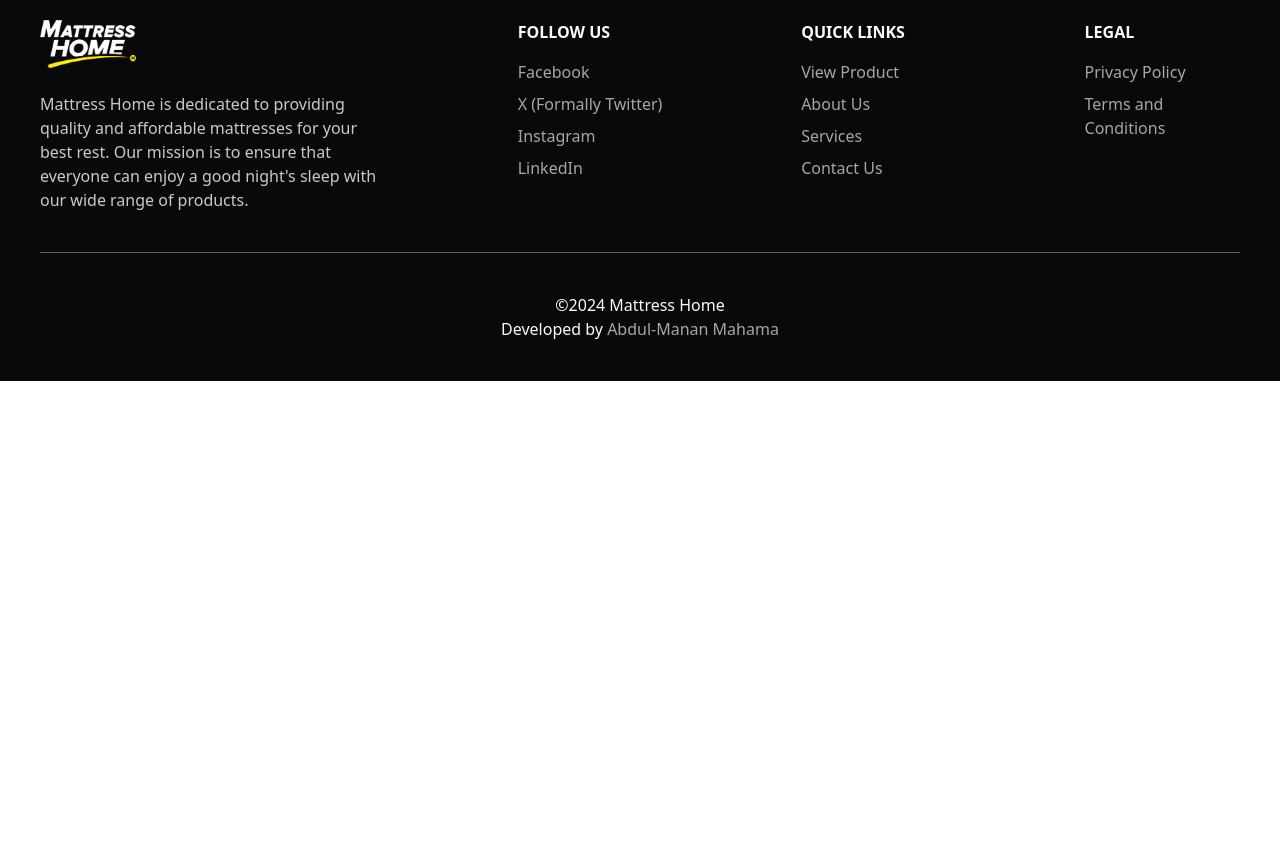
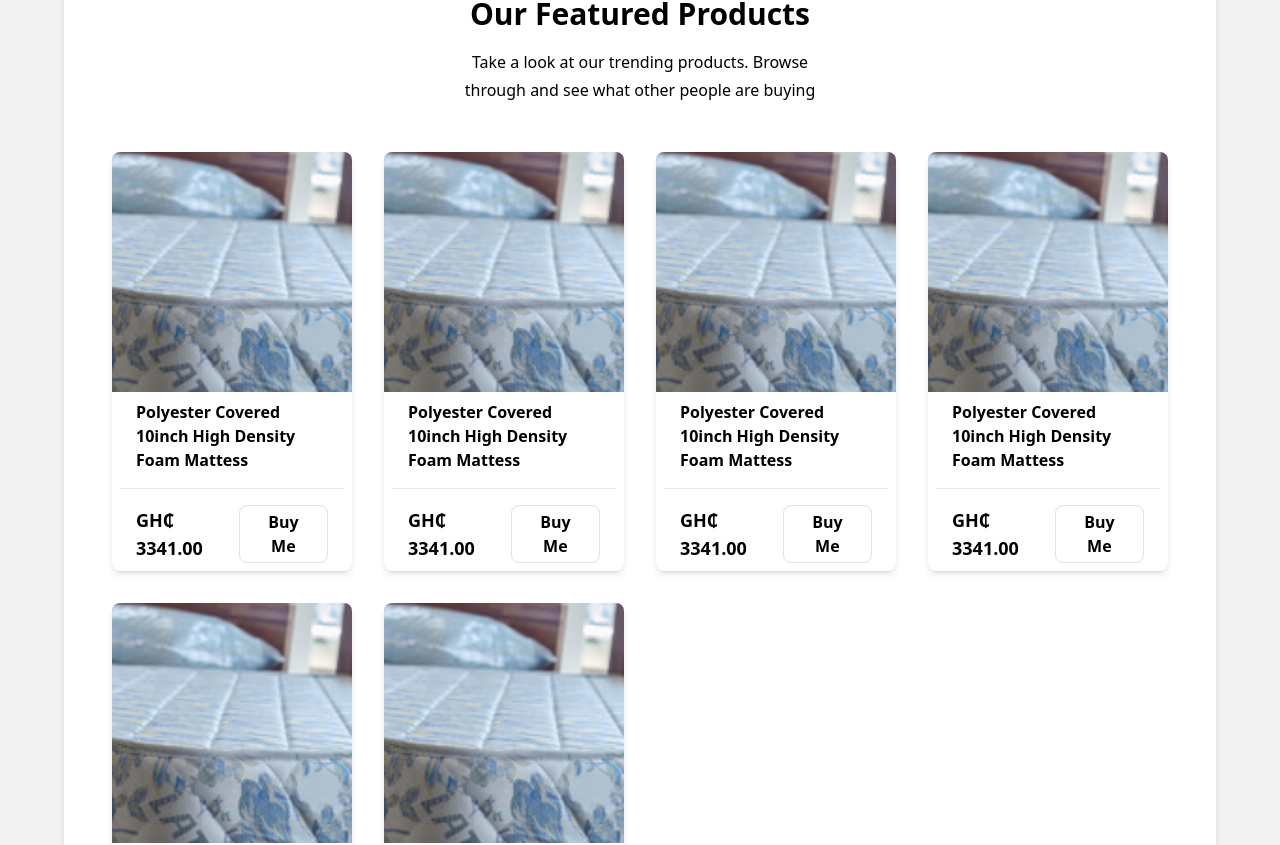
Before and after one commit to internship-pentatech-it-solutions/Manan-React_Intro, a React (Vite) app: page / in a window 1280 px wide. Shown: the part 868-1713 px from the top of the page. Before the commit the page ends 1249 px from the top, so only its background shows below. Built offline with nearby package versions, Linux system fonts and the light colour scheme.

Commit message:
added featured products section

```diff
--- a/src/App.jsx
+++ b/src/App.jsx
@@ -5,6 +5,7 @@
 import { Navbar } from "./components/Navbar";
 import { Footer } from "./components/Footer";
 import { Brands } from "./components/Brands";
+import { FeaturedProducts } from "./components/FeaturedProducts";
 
 function App() {
   const [count, setCount] = useState(0);
@@ -15,6 +16,7 @@
       {/* <CarouselComponent /> */}
       <main className="lg:p-16 md:p-10 p-6 bg-[#f2f2f2]">
         <Brands />
+        <FeaturedProducts />
       </main>
       <Footer />
     </div>
--- a/src/components/Brands.jsx
+++ b/src/components/Brands.jsx
@@ -6,7 +6,7 @@
 
 export const Brands = () => {
   return (
-    <div className="grid grid-cols-1 lg:grid-cols-2 md:grid-cols-2 gap-8">
+    <div className="grid grid-cols-1 lg:grid-cols-2 md:grid-cols-2 gap-8 mb-12">
       {data.map((dataItem) => (
         <Brandcard key={dataItem.id} brand={dataItem} />
       ))}
--- /dev/null
+++ b/src/components/FeaturedProducts.jsx
@@ -0,0 +1,48 @@
+import React from "react";
+
+const Product = () => {
+  return (
+    <div className="w-full h-fit border-1 border-[#e2e2e2] shadow-md rounded-lg overflow-hidden">
+      <div className="h-[81%] w-full">
+        <img
+          src="../../public/images/test_prod.avif"
+          className="object-cover h-[15rem] w-full"
+        />
+      </div>
+      <div className="flex flex-col justify-between font-semibold text-md p-2 gap-4">
+        <p className="text-left px-4">
+          Polyester Covered 10inch High Density Foam Mattess
+        </p>
+        <hr />
+        <div className="flex justify-between items-center px-4">
+          <p className="text-lg">GH₵ 3341.00</p>
+          <button className="border border-[#e2e2e2] p-1 px-4 rounded-lg hover:bg-[#e2e2e2] transition duration-300">
+            Buy Me
+          </button>
+        </div>
+      </div>
+    </div>
+  );
+};
+
+export const FeaturedProducts = () => {
+  return (
+    <div className="bg-white w-full rounded-2xl shadow-md p-12 flex flex-col">
+      <div className="flex flex-col items-center gap-4 mb-12">
+        <h1 className="font-semibold text-3xl">Our Featured Products</h1>
+        <p className="w-1/3 leading-7 text-center">
+          Take a look at our trending products. Browse through and see what
+          other people are buying
+        </p>
+      </div>
+      <div className="grid grid-cols-4 gap-8">
+        <Product />
+        <Product />
+        <Product />
+        <Product />
+        <Product />
+        <Product />
+      </div>
+    </div>
+  );
+};
```
Also changed, not shown: public/images/test_prod.avif (added).
